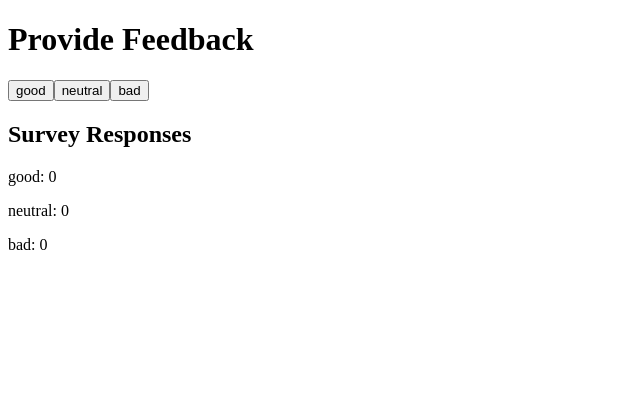
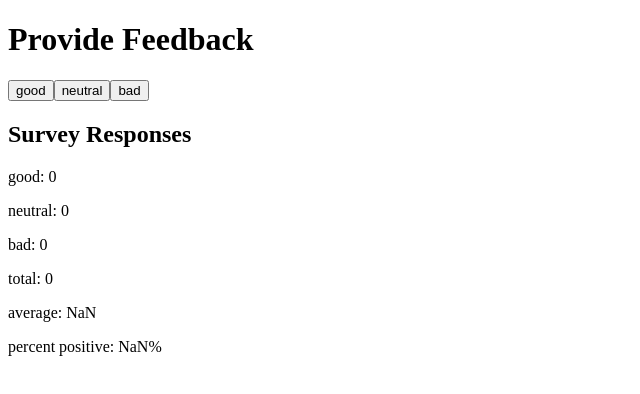
Before and after one commit to EthanDuggan/fullstackopen.com-exercises, a React (Create React App) app in the folder part1/unicafe/: page / in a window 1280 px wide. Shown: the top 394 px of the page, without its empty margins (0-640 px from the left). Built offline with nearby package versions, Linux system fonts and the light colour scheme.

Commit message:
completed exercise 1.7

```diff
--- a/part1/unicafe/src/App.js
+++ b/part1/unicafe/src/App.js
@@ -5,6 +5,8 @@ const App = () => {
   const [good, setGood] = useState(0)
   const [neutral, setNeutral] = useState(0)
   const [bad, setBad] = useState(0)
+
+  const total = good + neutral + bad
 
   return (
     <div>
@@ -16,6 +18,9 @@ const App = () => {
       <p>good: {good}</p>
       <p>neutral: {neutral}</p>
       <p>bad: {bad}</p>
+      <p>total: {total}</p>
+      <p>average: {((good-bad) / total).toFixed(2)}</p>
+      <p>percent positive: {(good / total).toFixed(2)}%</p>
     </div>
   )
 }
```
